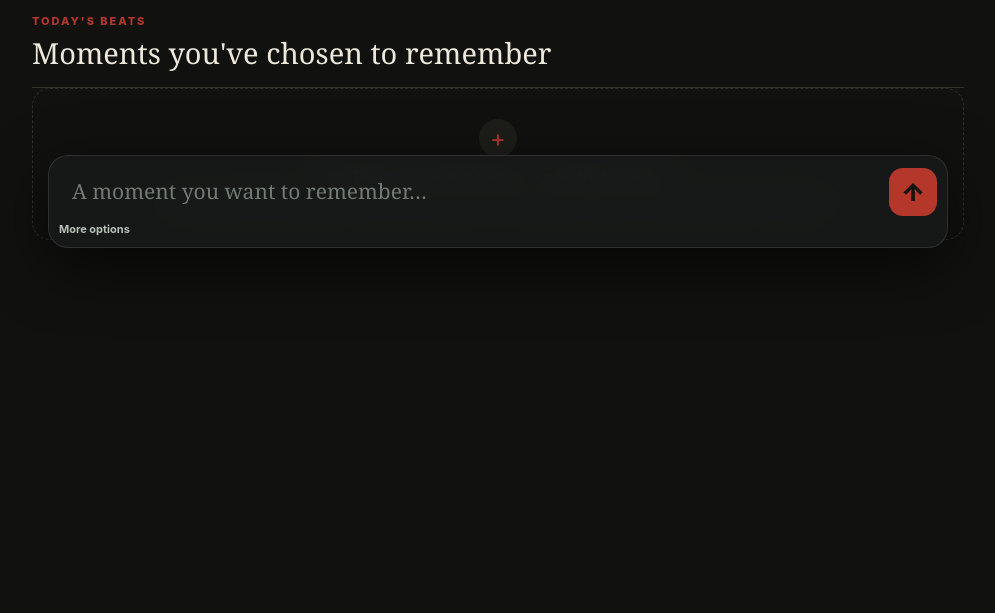
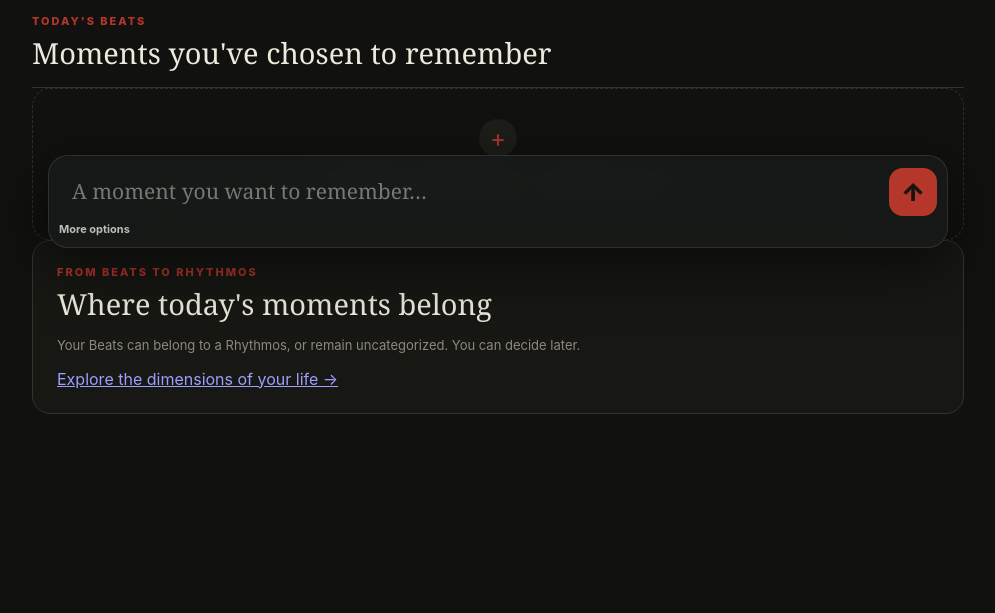
Before and after one commit to drummerbock/sumbody, a Flask app: page / in a window 1280 px wide. Shown: the part 530-1143 px from the top of the page, without its empty margins (142-1137 px from the left). Before the commit the page ends 778 px from the top, so only its background shows below. Run offline with Flask 3, Linux system fonts and the light colour scheme; the visitor is signed in with stand-in values (Sample User, id 1); data that the repository does not hold is empty; some libraries are stand-ins or nearby versions.

Commit message:
Bridge today's Beats to their Rhythmos without adding capture friction

```diff
--- a/templates/home.html
+++ b/templates/home.html
@@ -36,4 +36,5 @@
     <span>+</span><b>No Beats recorded today — and that's okay.</b><small>When something feels worth remembering, record it. Not every meaningful moment needs to be logged.</small>
   </button>
 </section>
+<section class="today-rhythm-bridge card"><div class="eyebrow">FROM BEATS TO RHYTHMOS</div><h2>Where today's moments belong</h2>{% if today_rhythmos %}<div class="today-rhythm-links">{% for id, item in today_rhythmos.items() %}<a href="{{url_for('goals')}}#rhythmos-{{id}}"><strong>{{item.name}}</strong><span>{{item.count}} {{'Beat' if item.count == 1 else 'Beats'}} <span aria-hidden="true">→</span></span></a>{% endfor %}</div>{% else %}<p class="insight-note">Your Beats can belong to a Rhythmos, or remain uncategorized. You can decide later.</p>{% endif %}<a class="rhythm-bridge-next" href="{{url_for('goals')}}">Explore the dimensions of your life →</a></section>
 {% endblock %}
```
